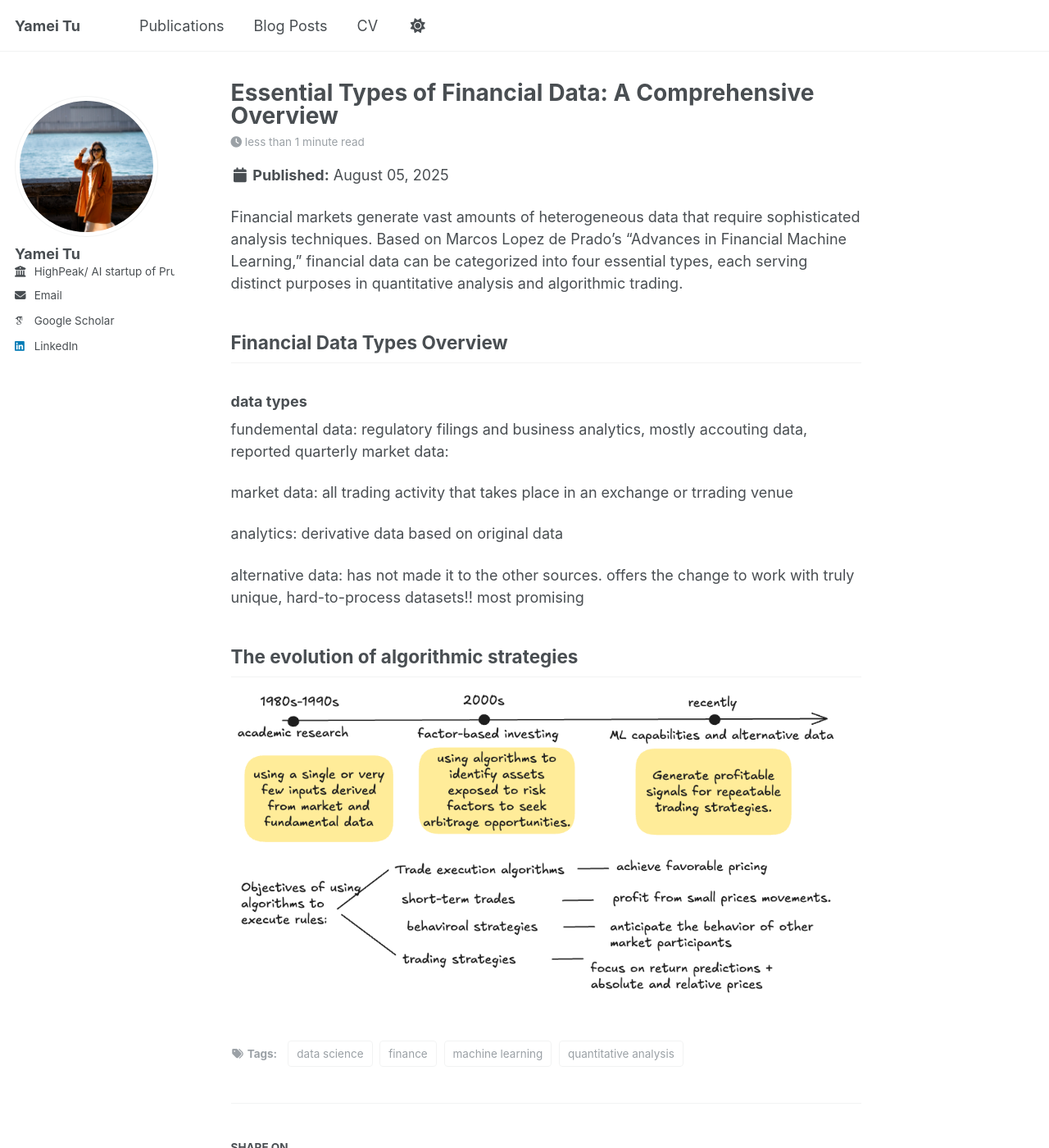
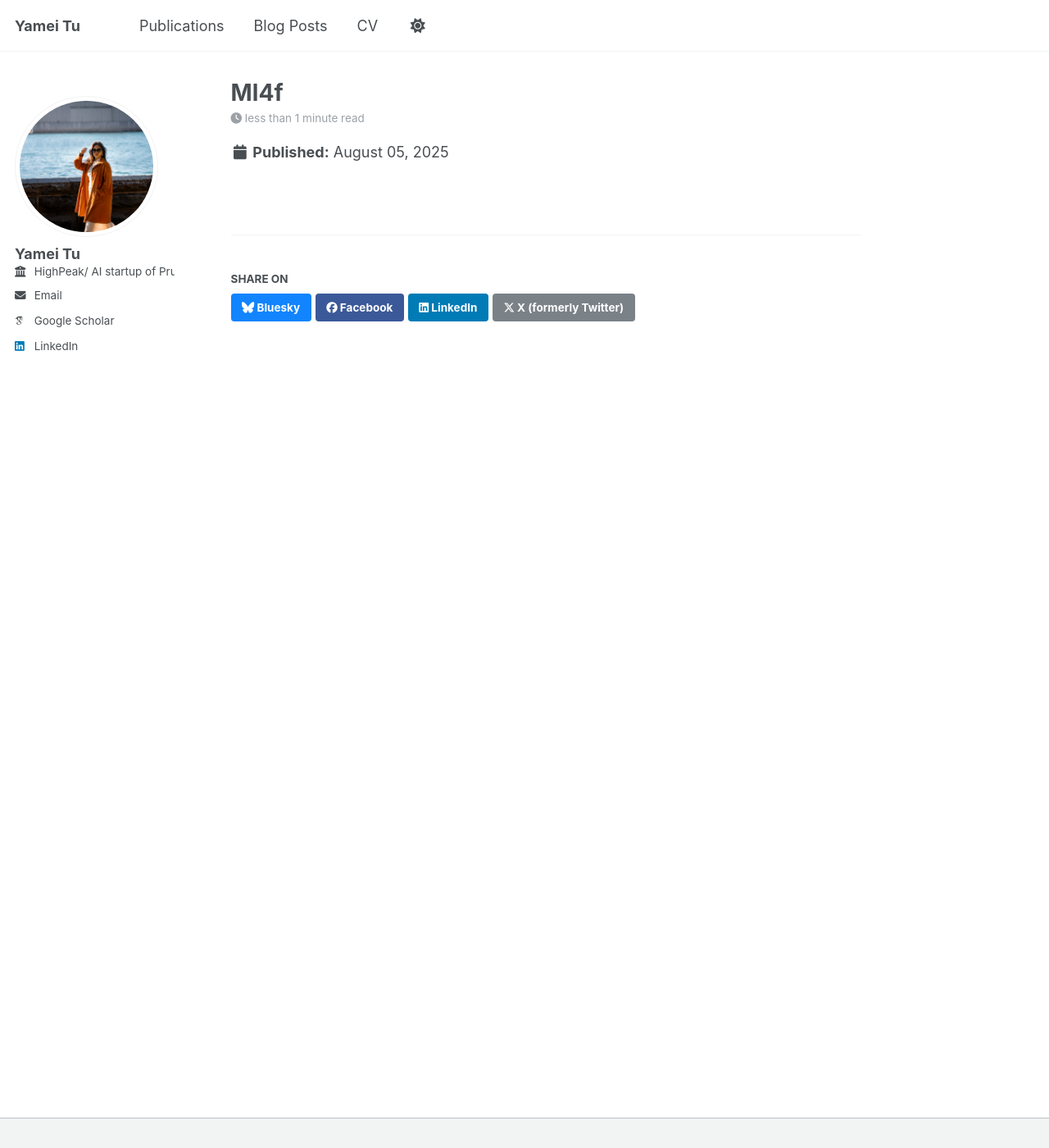
Before and after one commit to Yamei-Tu/yamei-tu.github.io, a Jekyll site: the page built from _posts/2025-08-05-ML4F.md, in a window 1280 px wide and 1400 px high. Shown: the whole window at 82% size. Built offline with Jekyll 4.4.1, drawn with Linux system fonts in a browser that asks for light colours; some web fonts are replaced; a script that is not in the unit is left out.

Commit message:
hide the unfinished blog

```diff
--- a/_posts/2025-08-05-ML4F.md
+++ b/_posts/2025-08-05-ML4F.md
@@ -1,4 +1,4 @@
----
+<!-- ---
 title: "Essential Types of Financial Data: A Comprehensive Overview"
 date: 2025-08-05
 permalink: /posts/2025/08/financial-data-structures/
@@ -24,4 +24,4 @@ analytics: derivative data based on original data
 alternative data: has not made it to the other sources. offers the change to work with truly unique, hard-to-process datasets!! most promising
 
 ## The evolution of algorithmic strategies
-<img src="/images/blog/2025-0805/2025-08-05-1531.png" alt="My cat" style="width: 100%">
+<img src="/images/blog/2025-0805/2025-08-05-1531.png" alt="My cat" style="width: 100%"> -->
```
